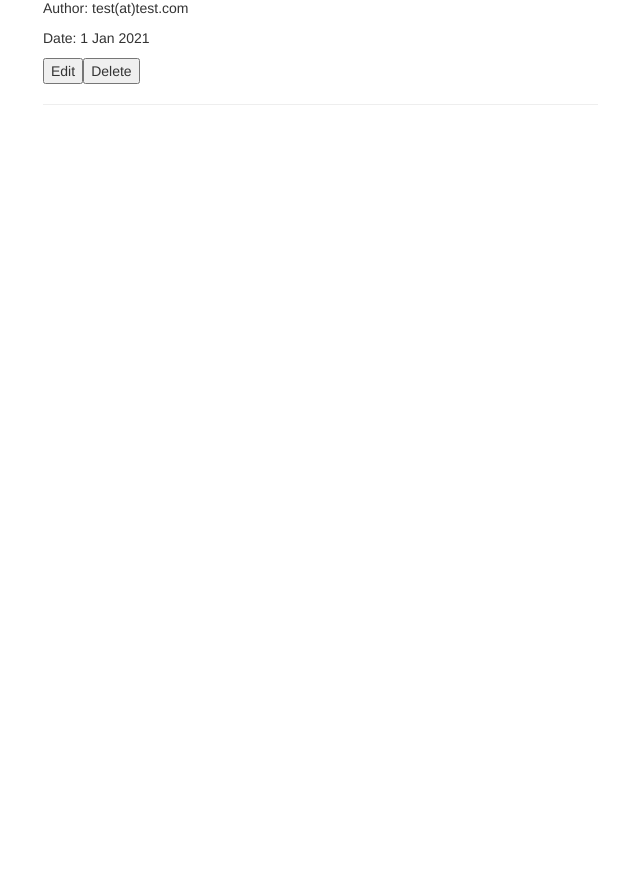
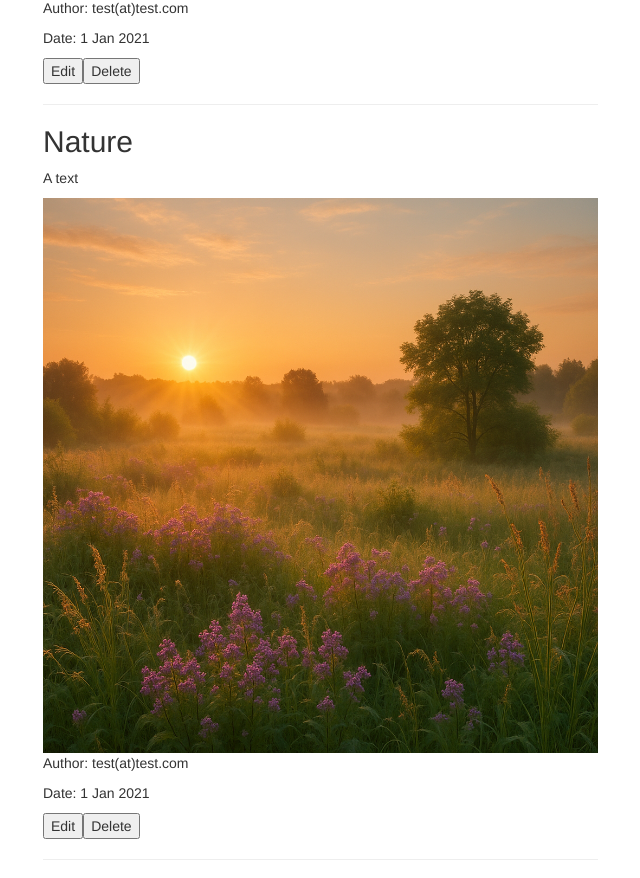
Before and after one commit to Michelle-bit-web/gallery-live-post, an Angular app: page / in a window 1280 px wide. Shown: the part 742-1620 px from the top of the page, without its empty margins (27-667 px from the left). Before the commit the page ends 867 px from the top, so only its background shows below. Built offline with nearby package versions, Linux system fonts and the light colour scheme.

Commit message:
class Post build to create a list in post-list; input received by post component

```diff
--- a/src/app/post-list/post-list.component.html
+++ b/src/app/post-list/post-list.component.html
@@ -1,2 +1,3 @@
 <p>I was added to main</p>
-<app-post></app-post>
+<app-post [post]="listOfPosts[0]"></app-post>
+<app-post [post]="listOfPosts[1]"></app-post>
--- a/src/app/post-list/post-list.component.ts
+++ b/src/app/post-list/post-list.component.ts
@@ -1,5 +1,6 @@
 import { Component } from '@angular/core';
 import { PostComponent } from "../post/post.component";
+import { Post } from '../post.models';
 
 @Component({
   selector: 'app-post-list',
@@ -10,5 +11,20 @@ import { PostComponent } from "../post/post.component";
   styleUrl: './post-list.component.scss'
 })
 export class PostListComponent {
-
+  listOfPosts: Post[] = [
+    new Post(
+      "Nature",
+      "A text",
+      "/img/flower-field.png",
+      "test(at)test.com",
+      new Date()
+    ),
+    new Post(
+      "Nature",
+      "A text",
+      "/img/forest.png",
+      "test2(at)test2.com",
+      new Date(),
+    )
+  ];
 }
--- /dev/null
+++ b/src/app/post.models.ts
@@ -0,0 +1,9 @@
+export class Post {
+    constructor(
+        public title: string,
+        public description: string,
+        public imagePath: string,
+        public author: string,
+        public dateTimeCreated: Date
+    ){}
+}
--- a/src/app/post/post.component.ts
+++ b/src/app/post/post.component.ts
@@ -1,4 +1,5 @@
-import { Component } from '@angular/core';
+import { Component, Input, OnInit} from '@angular/core';
+import { Post } from '../post.models';
 
 @Component({
   selector: 'app-post',
@@ -7,5 +8,9 @@ import { Component } from '@angular/core';
   styleUrl: './post.component.scss'
 })
 export class PostComponent {
+@Input() post?: Post;
 
+ngOnInit(): void {
+  console.log(this.post);
 }
+}
```
Also changed, not shown: 1 other file (tests, documents, lock files or other folders).
